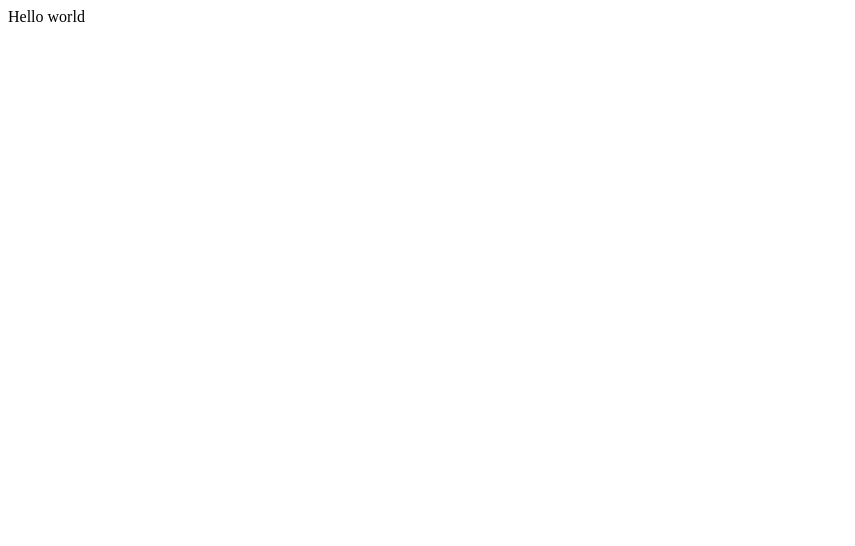
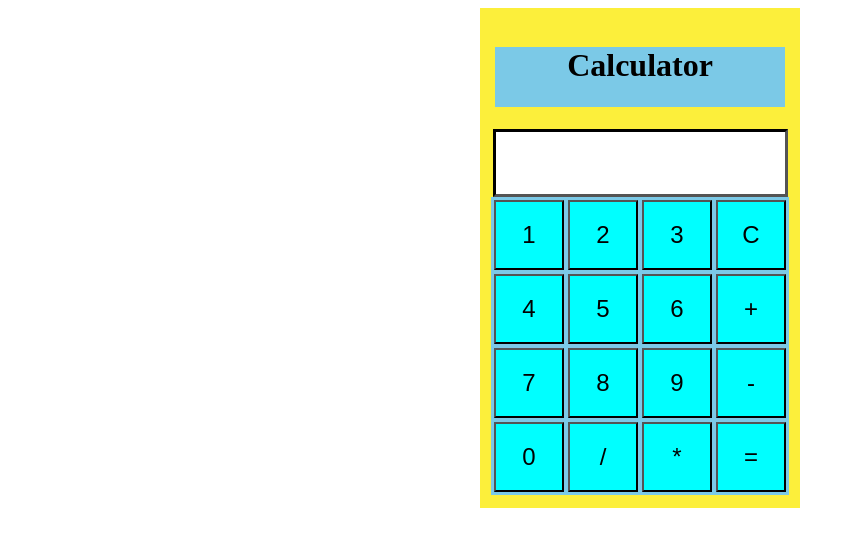
Before and after one commit to Praveennaik8/Praveennaik8.github.io, a plain HTML site: page index.html in a window 1280 px wide. Shown: the whole page, without its empty margins (0-855 px from the left). Drawn offline with Linux system fonts and the light colour scheme.

Commit message:
2nd commit

```diff
--- a/index.html
+++ b/index.html
@@ -1 +1,126 @@
-Hello world
+<!DOCTYPE html>
+<html>
+    <head>
+        <link rel="stylesheet" type="text/css" href="Calculator.css">
+
+        <title>Calculator</title>
+        <link rel = "icon" href =  "F:\vs code\Web Dev\Coffee Shop\istockphoto-1137975153-612x612.jpg"  type = "image/x-icon">
+        <link rel="stylesheet" href="">
+        <style>
+            .header{
+                background-color: rgb(123, 201, 231);
+                width: 290px;
+                height: 60px;
+
+            }
+            input[type=button]{
+
+                width: 70px;
+                height: 70px;
+                color: black;
+                background-color: aqua;
+
+                font-size: 1.5em;
+
+            }
+            tr{
+                width: 10px;
+                height: 10px;
+            }
+            #result{
+                width: 285px;
+                height: 60px;
+
+                font-size: 1.5em;
+
+                border-color: black;
+                border-width: 3px;
+
+
+            }
+            table{
+                background-color: rgb(123, 201, 231);
+            }
+
+            #container{
+                background-color: rgb(252, 239, 59);
+                width: 320px;
+                height: 500px;
+            }
+        </style>
+        <script type="text/javascript">
+            var res= 0,num2 = 0;
+            function dis(val)
+            {
+                document.getElementById("result").value+=val
+            }
+
+
+            function solve()
+            {
+                let x = document.getElementById("result").value
+                let y = eval(x)
+                document.getElementById("result").value = y
+            }
+
+            //function that clear the display
+            function clr()
+            {
+                document.getElementById("result").value = ""
+            }
+
+
+        </script>
+
+    </head>
+    <body>
+        <center>
+            <div id=container>
+                <br>
+                <h1 class="header">Calculator</h1>
+                <form name="myForm">
+                    <!-- <!-- <br> <br> -->
+                    <input type="text" name="result" id="result" >
+                    <table>
+
+                        <tr>
+                            <td><input  type="button"  value="1"  onclick="dis('1')" ></td>
+                            <td><input  type="button"  value="2" onclick="dis('2')"></td>
+                            <td><input  type="button"  value="3" onclick="dis('3')"></td>
+                            <td><input  type="button"  value="C" onclick="clr()"></td>
+                        </tr>
+                        <tr>
+                            <td><input  type="button"  value="4" onclick="dis('4')"></td>
+                            <td><input  type="button"  value="5" onclick="dis('5')"></td>
+                            <td><input  type="button"  value="6" onclick="dis('6')"></td>
+                            <td><input  type="button"  value="+" onclick="dis('+')"></td>
+                        </tr>
+                        <tr>
+                            <td><input  type="button"  value="7" onclick="dis('7')"></td>
+                            <td><input  type="button"  value="8" onclick="dis('8')"></td>
+                            <td><input  type="button"  value="9" onclick="dis('9')"></td>
+                            <td><input  type="button"  value="-" onclick="dis('-')"></td>
+                        </tr>
+                        <tr>
+                            <td><input  type="button"  value="0" onclick="dis('0')"></td>
+                            <td><input  type="button"  value="/" onclick="dis('/')"></td>
+                            <td><input  type="button"  value="*" onclick="dis('*')"></td>
+                            <td><input  type="button"  value="=" onclick="solve()"></td>
+                        </tr>
+
+                    </table>
+                    <!-- <img src="F:\vs code\Web Dev\Coffee Shop\istockphoto-1137975153-612x612.jpg" alt="calci">
+                    -->
+                    <!-- <br><br>
+                    <input type="button"  value="Check" onclick="checkPrime()">
+                    <br> <br>
+                    Result: <br>
+                    <input type="text" name="result" value=""  > -->
+
+                </form>
+            </div>
+
+        </center>
+
+    </body>
+</html>
```
